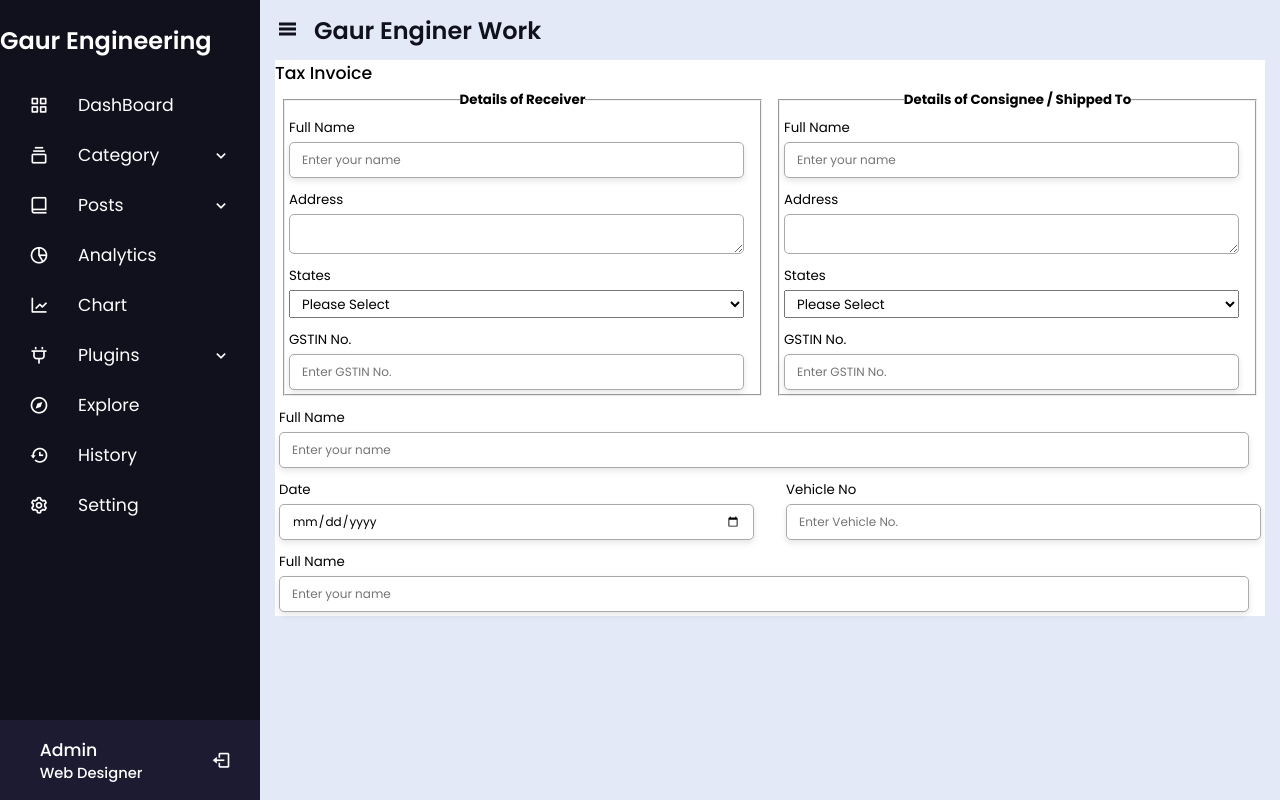
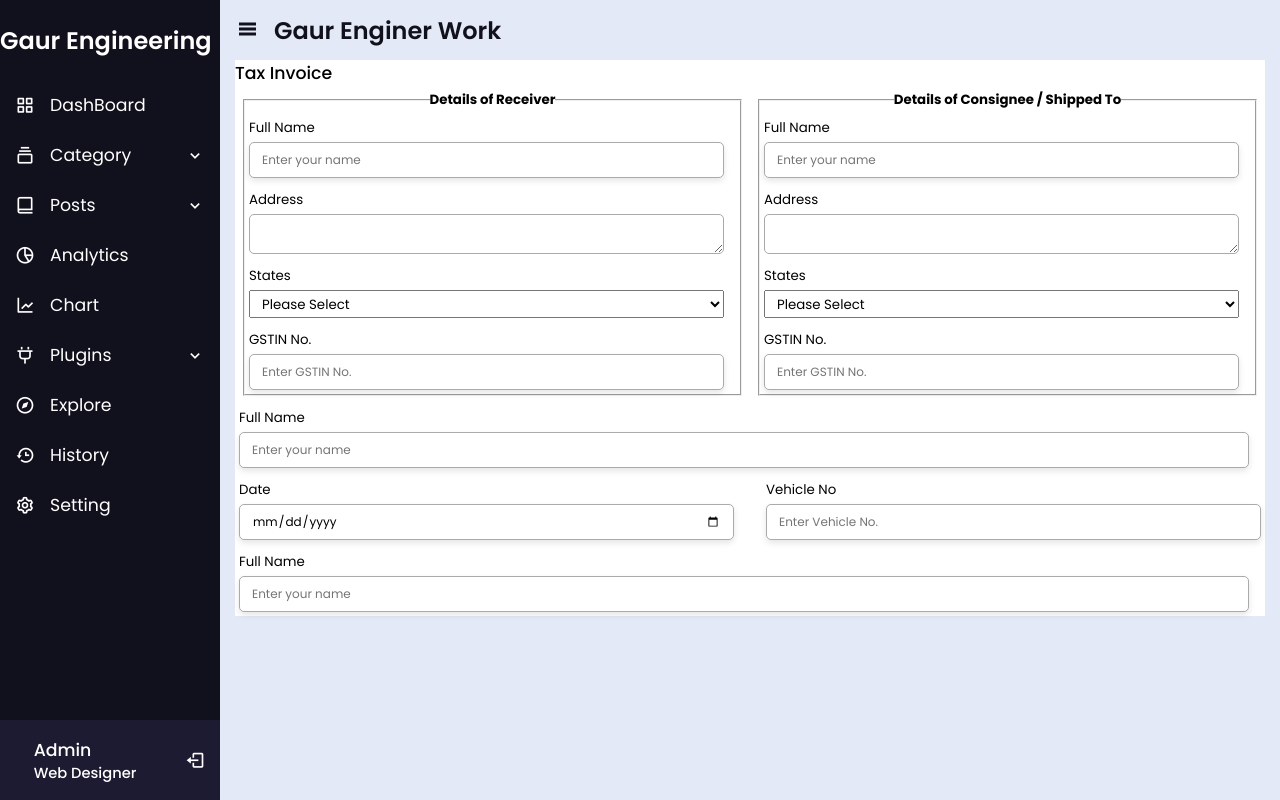
Before and after one commit to GAURAVBISHT9673/Angular_Learning, an Angular app in the folder BillManageSystem/: page / in a window 1280 px wide. Built offline with nearby package versions, Linux system fonts and the light colour scheme.

Commit message:
01-Nov-2025

```diff
--- a/BillManageSystem/src/app/left-side-nav-bar/left-side-nav-bar.component.scss
+++ b/BillManageSystem/src/app/left-side-nav-bar/left-side-nav-bar.component.scss
@@ -4,7 +4,7 @@
     top: 0;
     left: 0;
     height: 100vh;
-    width: 260px;
+    width: 220px;
     background: #11101d;
     z-index: 100;
     transition: all 0.5s ease;
@@ -82,7 +82,7 @@
 
 .sidebar i{
     height: 50px;
-    min-width: 78px;
+    min-width: 50px;
     text-align: center;
     line-height: 50px;
     color: #fff;
@@ -190,7 +190,7 @@
     height: 10%;
     position: fixed;
     bottom: 0;
-    width: 260px;
+    width: 220px;
     display: flex;
     align-items: center;
     justify-content: space-between;
@@ -247,8 +247,8 @@
     position: relative;
     background: #E4E9F7;
     height: 100vh;
-    left: 260px;
-    width: calc(100% - 260px);
+    left: 220px;
+    width: calc(100% - 220px);
     transition: all 0.5s ease;
 }
 
```
